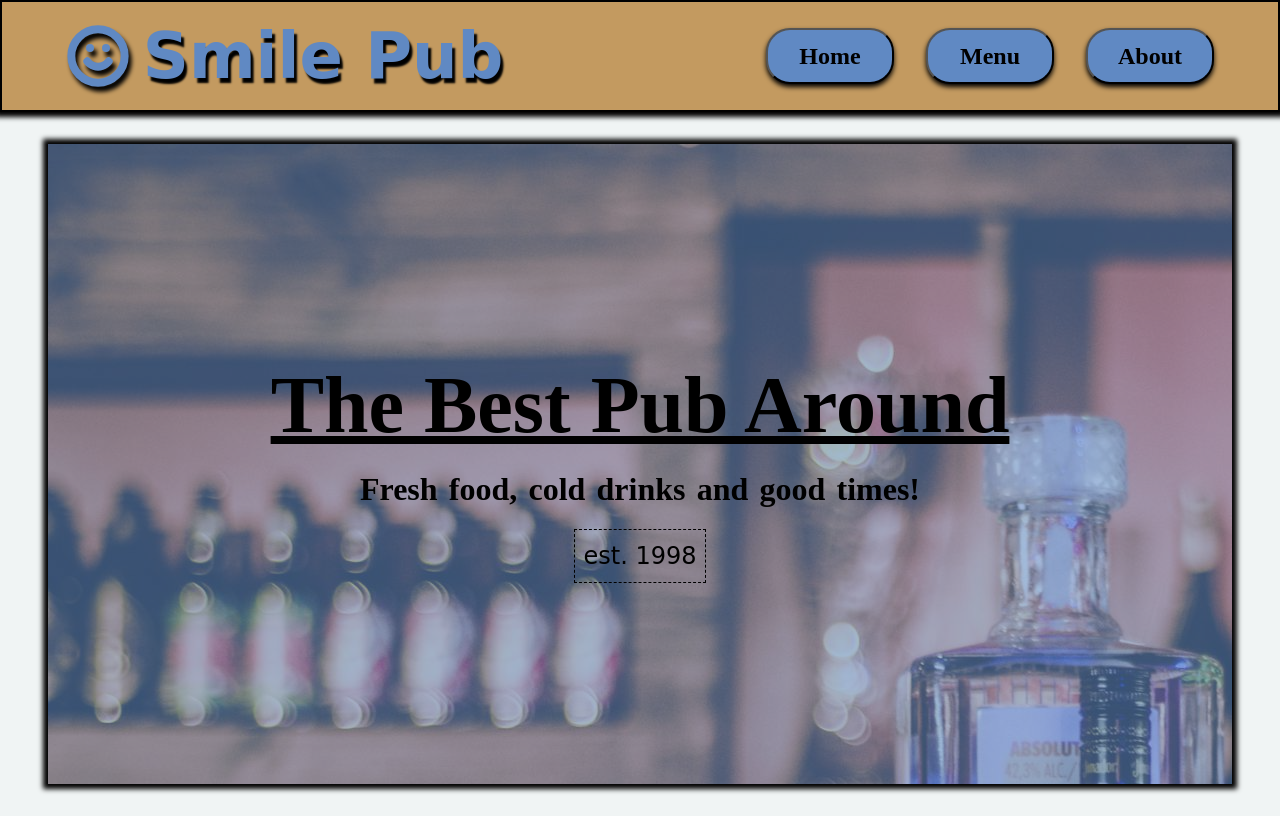
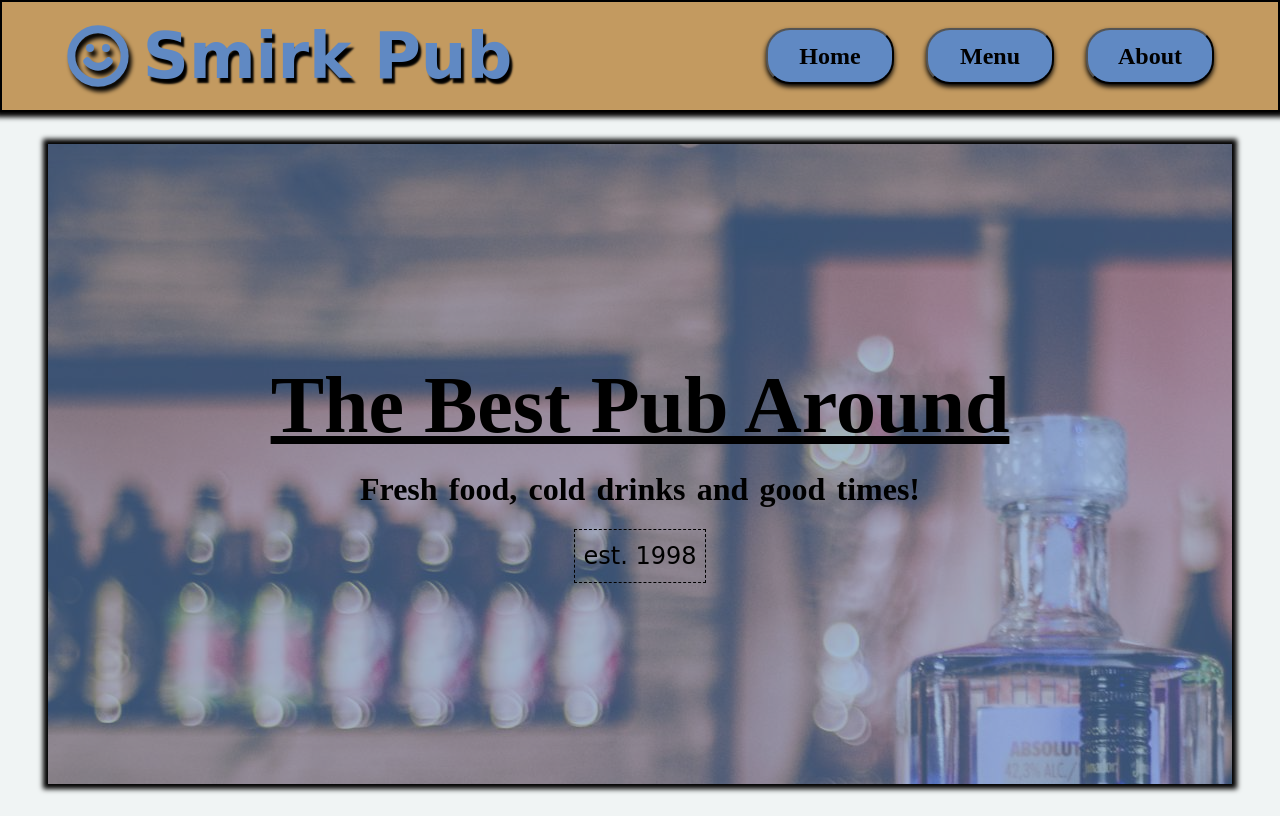
Before and after one commit to veles-rgb/top-restaurant-page, a website built with webpack: page src/template.html in a window 1280 px wide. Built offline with nearby package versions, Linux system fonts and the light colour scheme.

Commit message:
Change name of restaurant

```diff
--- a/src/template.html
+++ b/src/template.html
@@ -9,7 +9,7 @@
     <header>
         <div class="header-logo">
             <img src="./imgs/smile.svg" alt="">
-            <h1>Smile Pub</h1>
+            <h1>Smirk Pub</h1>
         </div>
         <nav>
             <button>Home</button>
```
